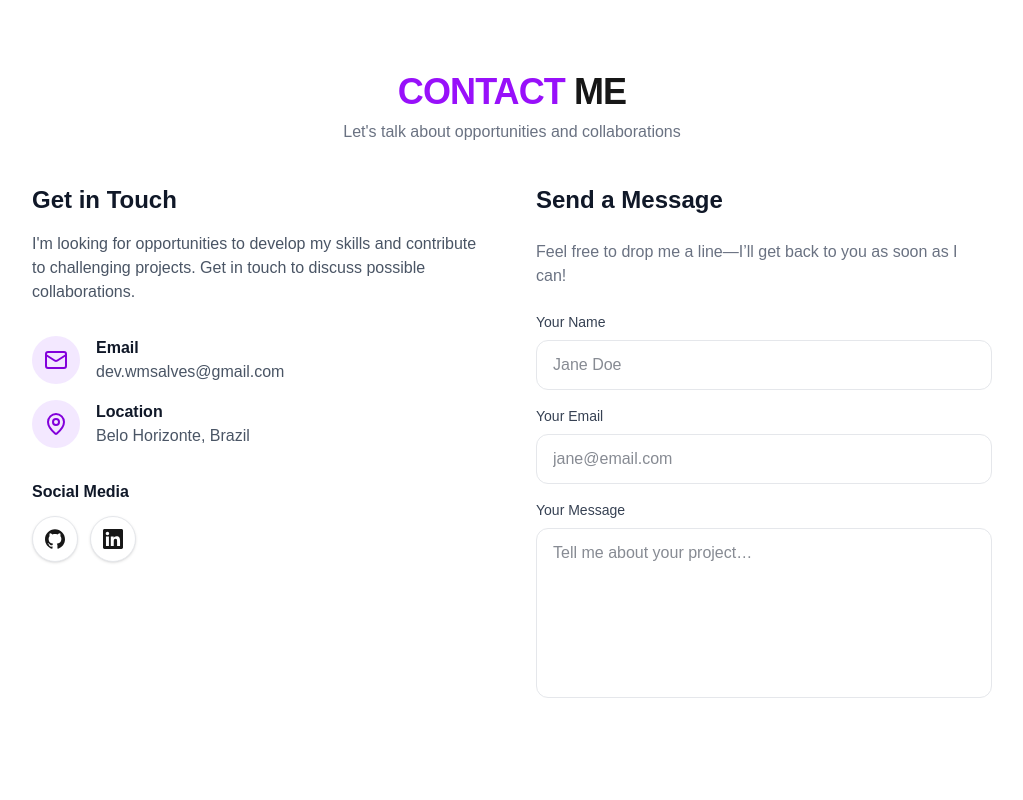
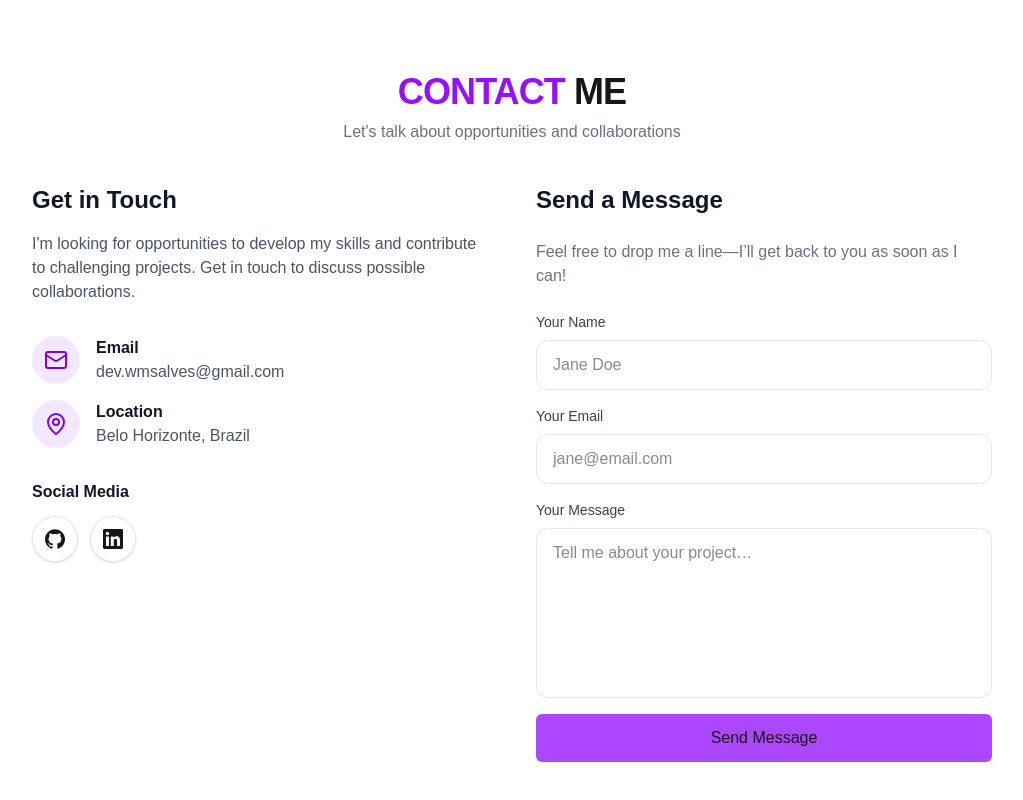
Before and after one commit to wmsalves/portfolio-wmsalves, a Next.js app: page / in a window 1280 px wide. Shown: the part 3192-3992 px from the top of the page, without its empty margins (256-1279 px from the left). Built offline with nearby package versions, Linux system fonts and the light colour scheme.

Commit message:
style(contact): replace submit button with purple rounded variant and hover transition

```diff
--- a/src/components/sections/contact/ContactForm.tsx
+++ b/src/components/sections/contact/ContactForm.tsx
@@ -83,6 +83,12 @@ export default function ContactForm() {
             aria-label="Your Message"
             className="px-4 py-3 bg-white text-gray-900 rounded-xl border border-gray-200 resize-none focus:outline-none focus:ring-2 focus:ring-purple-500"
           />
+          <button
+            type="submit"
+            className="mt-2 px-6 py-3 bg-purple-500 rounded-md font-medium hover:bg-purple-600 transition"
+          >
+            Send Message
+          </button>
         </label>
       </form>
     </motion.section>
```
